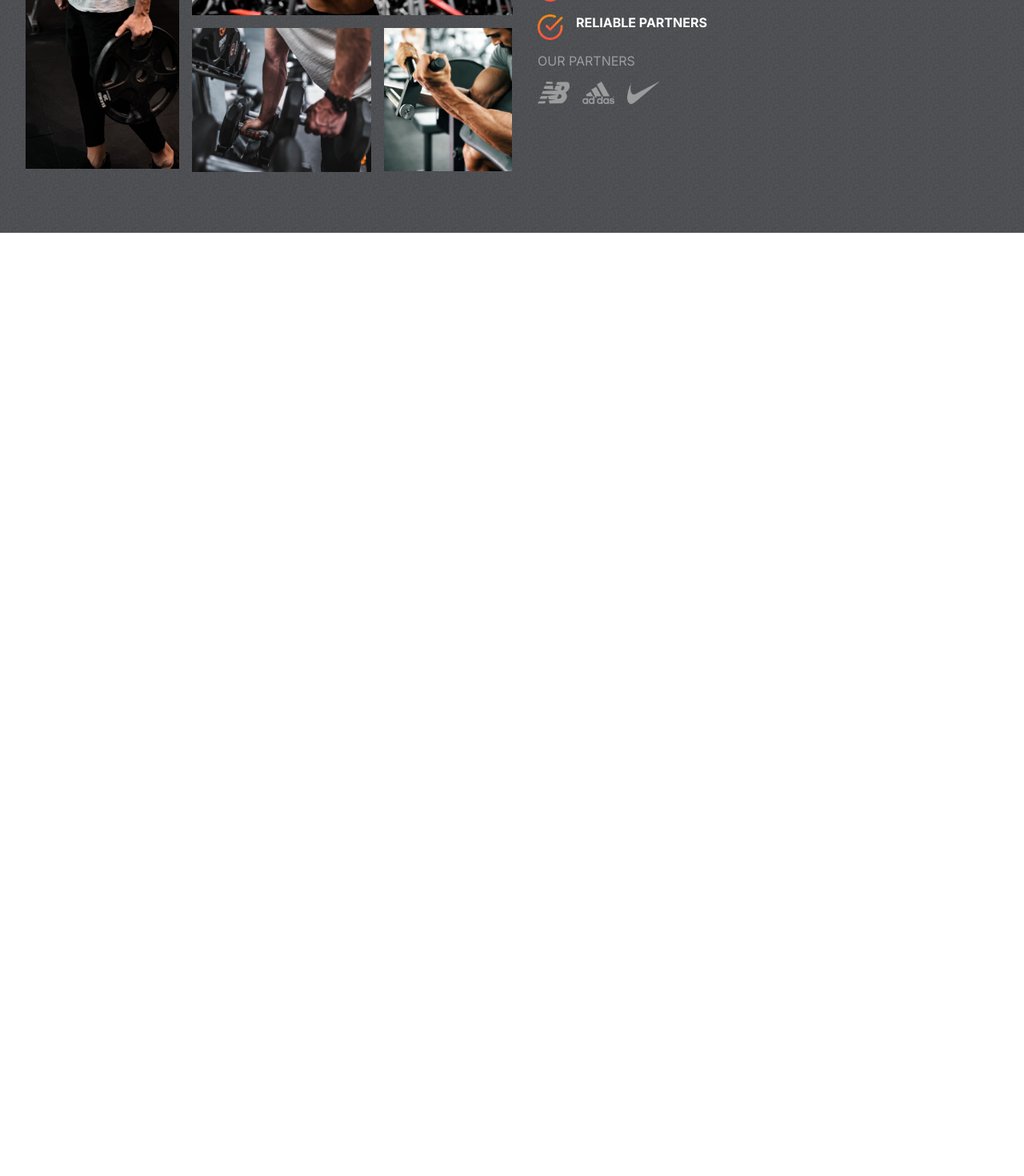
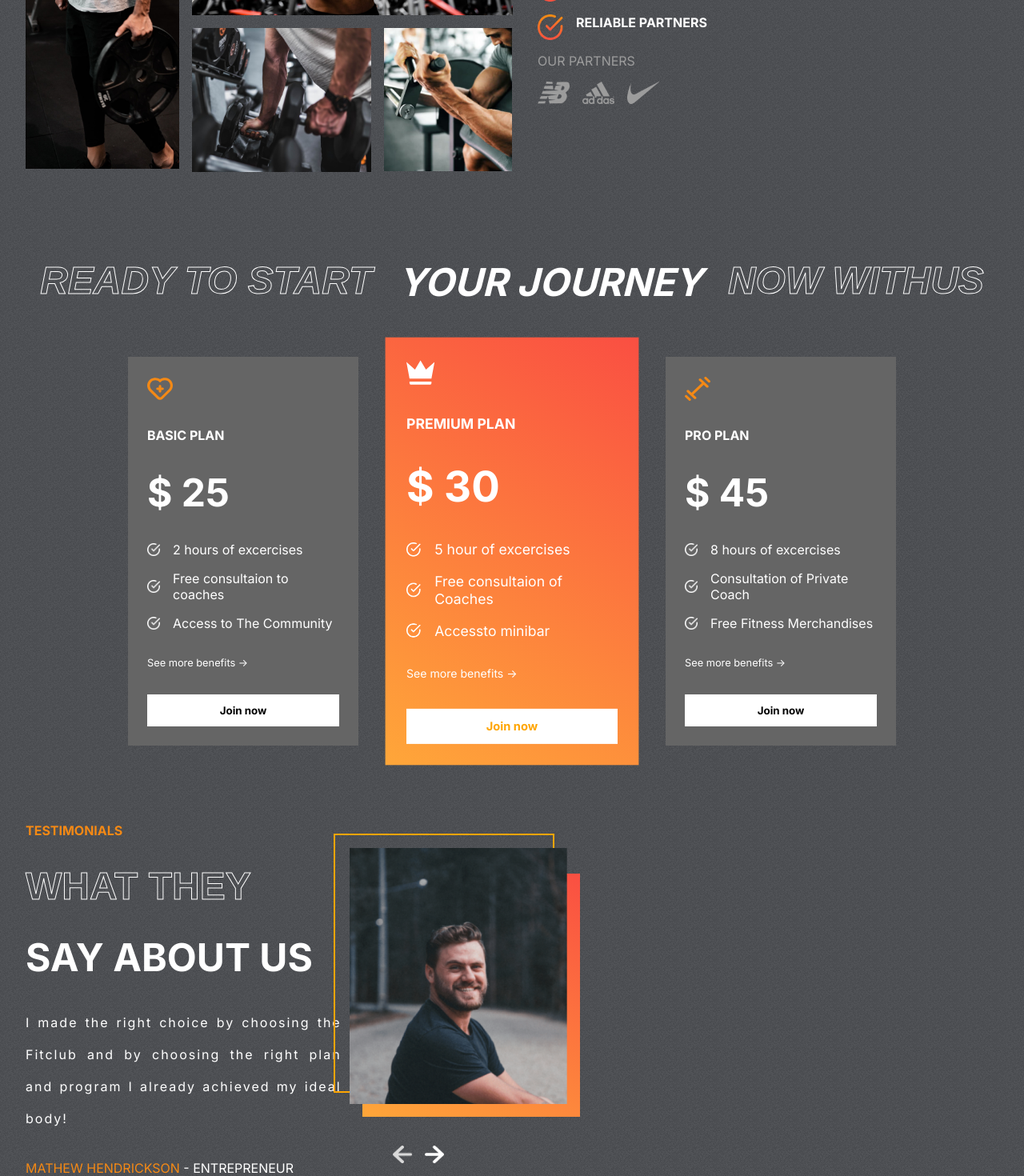
Before and after one commit to evgenii-landau/fit-club, a React (Create React App) app: page / in a window 1280 px wide. Shown: the part 1500-2970 px from the top of the page at 80% size. Before the commit the page ends 1791 px from the top, so only its background shows below. Built offline with nearby package versions, Linux system fonts and the light colour scheme; the HTML template or start-up script is replaced by a standard one.

Commit message:
created plan section

```diff
--- a/src/App.js
+++ b/src/App.js
@@ -2,6 +2,8 @@
 import {Hero} from "./components/Hero/Hero";
 import {Programs} from "./components/Programs/Programs";
 import {Reasons} from "./components/Reasons/Reasons";
+import {Plans} from "./components/Plans/Plans";
+import {Testimonials} from "./components/Testimonials/Testimonials";
 
 function App() {
 	return (
@@ -9,6 +11,8 @@
 			<Hero/>
 			<Programs/>
 			<Reasons/>
+			<Plans/>
+			<Testimonials/>
 		</div>
 	);
 }
--- /dev/null
+++ b/src/components/Plans/Plans.css
@@ -0,0 +1,74 @@
+.plans-container {
+    margin-top: -4rem;
+    padding: 0 2rem;
+    display: flex;
+    flex-direction: column;
+    gap: 4rem;
+    position: relative;
+}
+
+.plans {
+    display: flex;
+    align-items: center;
+    justify-content: center;
+    gap: 3rem;
+}
+
+.plan {
+    display: flex;
+    flex-direction: column;
+    background-color: var(--caloryCard);
+    color: white;
+    gap: 2rem;
+    padding: 1.5rem;
+    width: 15rem;
+}
+
+.plan:nth-child(2) {
+    background: var(--planCard);
+    transform: scale(1.1);
+}
+
+.plan > svg {
+    fill: var(--orange);
+    width: 2rem;
+    height: 2rem;
+}
+
+.plan > :nth-child(2) {
+    font-size: 1rem;
+    font-weight: bold;
+}
+
+.plan > :nth-child(3) {
+    font-size: 3rem;
+    font-weight: bold;
+}
+
+.plan > :nth-child(5) {
+    font-size: 0.8rem;
+}
+
+.features {
+    display: flex;
+    flex-direction: column;
+    gap: 1rem;
+}
+
+.feature {
+    display: flex;
+    align-items: center;
+    gap: 1rem;
+}
+
+.feature > img {
+    width: 1rem;
+}
+
+.plans > :nth-child(2) > svg {
+    fill: white;
+}
+
+.plans > :nth-child(2) > button {
+    color: orange;
+}
--- /dev/null
+++ b/src/components/Plans/Plans.jsx
@@ -0,0 +1,41 @@
+import React from 'react';
+import './Plans.css'
+import {plansData} from "../../data/plansData";
+import whiteTick from '../../assets/whiteTick.png'
+
+export const Plans = () => {
+	return (
+		<div className='plans-container'>
+			<div className='programs-header' style={{gap: '2rem'}}>
+				<span className='stroke-text'>READY TO START</span>
+				<span>YOUR JOURNEY</span>
+				<span className='stroke-text'>NOW WITHUS</span>
+			</div>
+
+		{/*	Plans card */}
+			<div className='plans'>
+				{plansData.map((plan, i) => (
+					<div className='plan' key={i}>
+						{plan.icon}
+						<span>{plan.name}</span>
+						<span>$ {plan.price}</span>
+
+						<div className="features">
+							{plan.features.map((feature, i) => (
+								<div className="feature">
+									<img src={whiteTick} alt="white tick"/>
+									<span key={i}>{feature}</span>
+								</div>
+							))}
+						</div>
+
+						<div>
+							<span>See more benefits -></span>
+						</div>
+						<button className='btn'>Join now</button>
+					</div>
+				))}
+			</div>
+		</div>
+	);
+};
--- /dev/null
+++ b/src/components/Testimonials/Testimonials.css
@@ -0,0 +1,77 @@
+.Testimonials {
+    display: flex;
+    gap: 1rem;
+    padding: 0 2rem;
+}
+
+.left-t {
+    display: flex;
+    flex: 1 1;
+    gap: 2rem;
+    flex-direction: column;
+    text-transform: uppercase;
+    color: white;
+}
+
+.left-t>:nth-child(1) {
+    color: var(--orange);
+    font-weight: bold;
+}
+.left-t>:nth-child(2),
+.left-t>:nth-child(3) {
+    font-weight: bold;
+    font-size: 3rem;
+}
+
+.left-t>:nth-child(4) {
+    text-transform: none;
+    text-align: justify;
+    letter-spacing: 2px;
+    line-height: 40px;
+}
+
+.right-t {
+    flex: 1;
+    position: relative;
+}
+
+.right-t>img {
+    position: absolute;
+    width: 17rem;
+    height: 20rem;
+    object-fit: cover;
+    right: 8rem;
+    top: 2rem;
+}
+
+.right-t>:nth-child(1) {
+    position: absolute;
+    width: 17rem;
+    height: 20rem;
+    border: 2px solid orange;
+    background-color: transparent;
+    right: 9rem;
+    top: 0.9rem;
+}
+
+.right-t>:nth-child(2) {
+    position: absolute;
+    width: 17rem;
+    height: 19rem;
+    top: 4rem;
+    right: 7rem ;
+    background: var(--planCard);
+}
+
+.arrows {
+    display: flex;
+    gap: 1rem;
+    position: absolute;
+    bottom: 1rem;
+    left: 3rem;
+}
+
+.arrows>img {
+    width: 1.5rem;
+    cursor: pointer;
+}
--- /dev/null
+++ b/src/components/Testimonials/Testimonials.jsx
@@ -0,0 +1,48 @@
+import React from 'react';
+import './Testimonials.css'
+import {testimonialsData} from "../../data/testimonialsData";
+import leftArrow from '../../assets/leftArrow.png'
+import rightArrow from '../../assets/rightArrow.png'
+
+
+export const Testimonials = () => {
+	const [selected, setSelected] = React.useState(0)
+	const tLength = testimonialsData.length
+
+
+	return (
+		<div className="Testimonials">
+			<div className='left-t'>
+				<span>Testimonials</span>
+				<span className='stroke-text'>What they</span>
+				<span>say about us</span>
+				<span>
+					{testimonialsData[0].review}
+				</span>
+				<span>
+					<span style={{color: 'var(--orange)'}}>
+						{testimonialsData[selected].name}
+					</span>{' '}
+					- {testimonialsData[selected].status}
+				</span>
+			</div>
+			<div className='right-t'>
+				<div></div>
+				<div></div>
+				<img src={testimonialsData[selected].image} alt="Person"/>
+
+				<div className='arrows'>
+					<img onClick={() => {
+						selected === 0 ? setSelected(tLength - 1) : setSelected((prev) => prev - 1)
+					}} src={leftArrow} alt="left arrow"/>
+					<img onClick={() => {
+						selected === tLength - 1 ? setSelected(0) : setSelected((prev) => prev + 1)
+					}}
+
+						src={rightArrow} alt="right arrow"/>
+				</div>
+			</div>
+			<div className='right-t'></div>
+		</div>
+	);
+};
```
